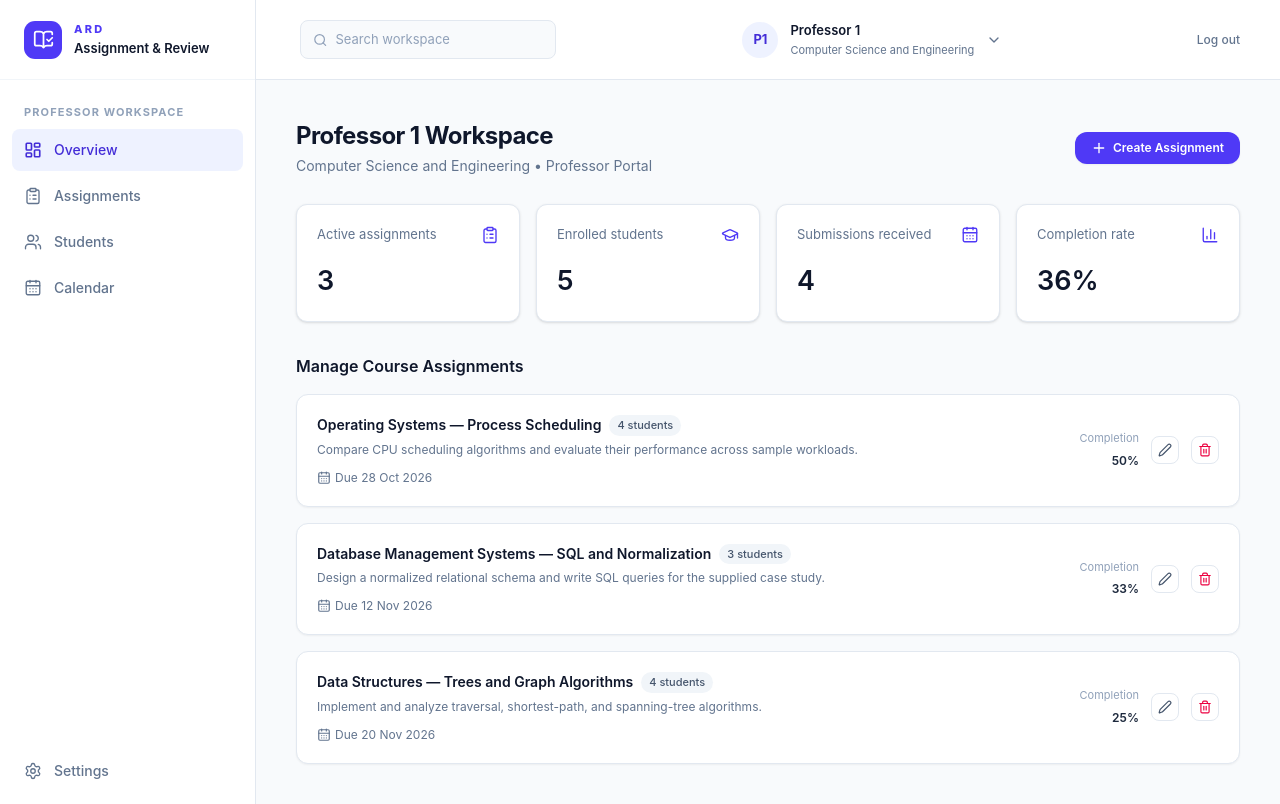
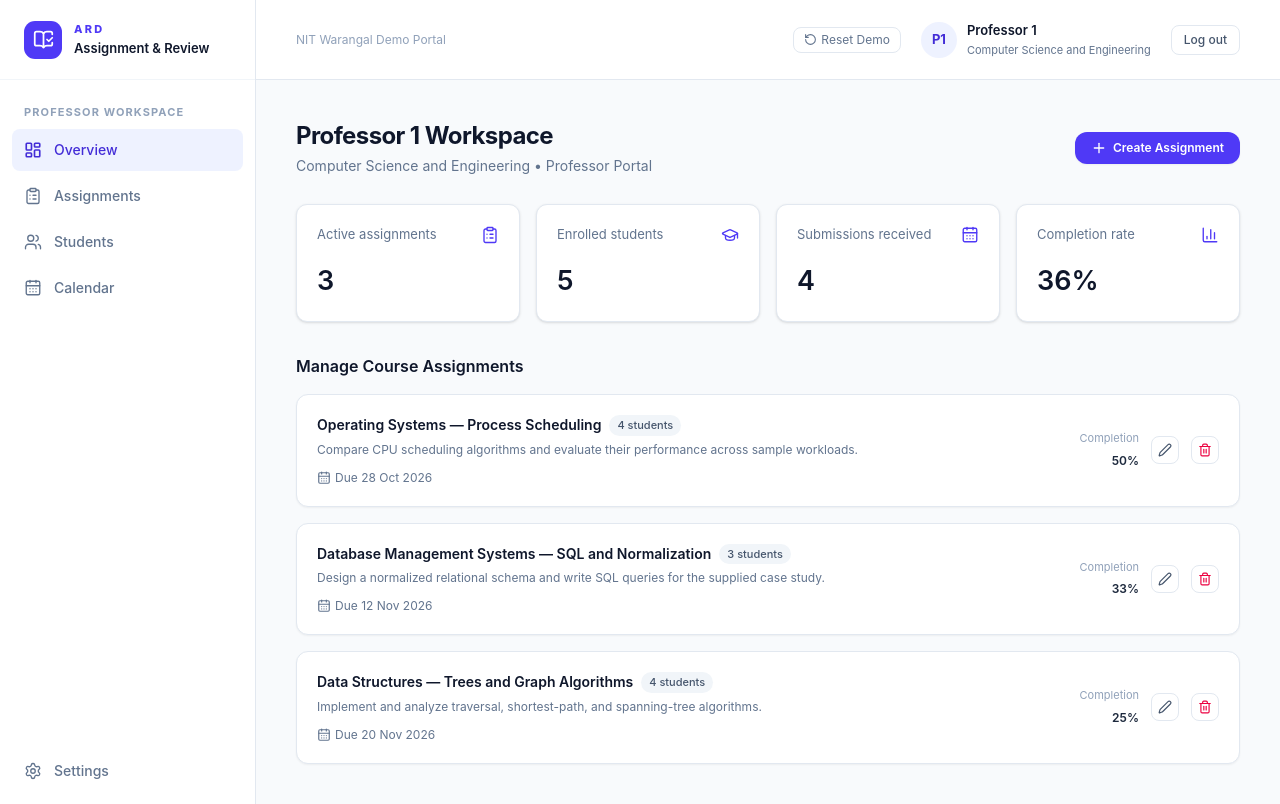
Before and after one commit to Shashank-Thapliyal/Assignment-Review-Dashboard, a React (Vite) app: page /login in a window 1280 px wide. Both pictures are taken after a click on the button "Enter workspace". Built offline with nearby package versions, Linux system fonts and the light colour scheme.

Commit message:
enhance Topbar with demo data reset functionality; update UI elements and improve user display

```diff
--- a/src/components/layout/Topbar.jsx
+++ b/src/components/layout/Topbar.jsx
@@ -1,13 +1,22 @@
-import { ChevronDown, Menu, Search } from 'lucide-react'
+import { Menu, RotateCcw } from 'lucide-react'
 import Brand from '../common/Brand'
 import { useAuth } from '../../hooks/useAuth'
+import { useAssignments } from '../../hooks/useAssignments'
 
 function Topbar({ user, onOpenNavigation, onLogout }) {
   const { logout } = useAuth()
+  const { resetDemoData } = useAssignments()
+
+  function handleReset() {
+    if (window.confirm('Reset all assignments and submissions to initial demo data?')) {
+      resetDemoData()
+      window.location.reload()
+    }
+  }
 
   return (
     <header className="flex h-20 items-center justify-between border-b border-slate-200 bg-white px-6 sm:px-10 max-lg:h-[68px] max-lg:px-4">
-      <div className="flex items-center gap-1">
+      <div className="flex items-center gap-2">
         <button
           className="grid rounded-lg p-2 text-slate-500 hover:bg-slate-50 hover:text-slate-900 lg:hidden"
           type="button"
@@ -19,30 +28,45 @@ function Topbar({ user, onOpenNavigation, onLogout }) {
         <div className="grid lg:hidden">
           <Brand />
         </div>
-        <label className="ml-1 flex w-64 items-center gap-2 rounded-lg border border-slate-200 bg-slate-50 px-3 py-[9px] text-slate-400 focus-within:border-indigo-300 focus-within:ring-4 focus-within:ring-indigo-50 max-md:hidden">
-          <Search size={16} aria-hidden="true" />
-          <input
-            className="w-full min-w-0 border-0 bg-transparent text-[13px] text-slate-900 outline-none placeholder:text-slate-400"
-            type="search"
-            placeholder="Search workspace"
-            aria-label="Search workspace"
-          />
-        </label>
+        <span className="hidden text-xs text-slate-400 sm:inline-block">
+          NIT Warangal Demo Portal
+        </span>
       </div>
-      <button className="flex items-center gap-3 rounded-lg px-2 py-1.5 text-left text-slate-500 hover:bg-slate-50" type="button">
-        <span className="grid size-9 place-items-center rounded-full bg-indigo-50 text-[13px] font-bold text-indigo-700">{user.initials}</span>
+
+      <div className="flex items-center gap-3">
+        <button
+          type="button"
+          onClick={handleReset}
+          title="Reset demo data"
+          className="flex items-center gap-1 rounded-lg border border-slate-200 px-2.5 py-1 text-xs text-slate-500 hover:bg-slate-50 max-sm:hidden"
+        >
+          <RotateCcw size={13} />
+          Reset Demo
+        </button>
+
+        <div className="flex items-center gap-2.5 rounded-lg px-2 py-1.5 text-left text-slate-500">
+          <span className="grid size-9 place-items-center rounded-full bg-indigo-50 text-[13px] font-bold text-indigo-700">
+            {user.initials}
+          </span>
           <span className="flex flex-col gap-0.5 max-sm:hidden">
             <strong className="text-[13px] font-semibold text-slate-900">{user.name}</strong>
-          <small className="text-[11px] text-slate-500">{user.department}</small>
+            <small className="text-[11px] text-slate-500">
+              {user.rollNumber ? `${user.rollNumber} • ${user.department}` : user.department}
+            </small>
           </span>
-        <ChevronDown size={16} aria-hidden="true" />
-      </button>
-      <button className="ml-2 text-xs font-medium text-slate-500 hover:text-indigo-600" type="button" onClick={() => {
+        </div>
+
+        <button
+          className="rounded-lg border border-slate-200 px-3 py-1.5 text-xs font-medium text-slate-600 hover:border-slate-300 hover:bg-slate-50 hover:text-indigo-600"
+          type="button"
+          onClick={() => {
             logout()
             onLogout()
-      }}>
+          }}
+        >
           Log out
         </button>
+      </div>
     </header>
   )
 }
```
Lines whose indentation alone changed are shown as unchanged.
